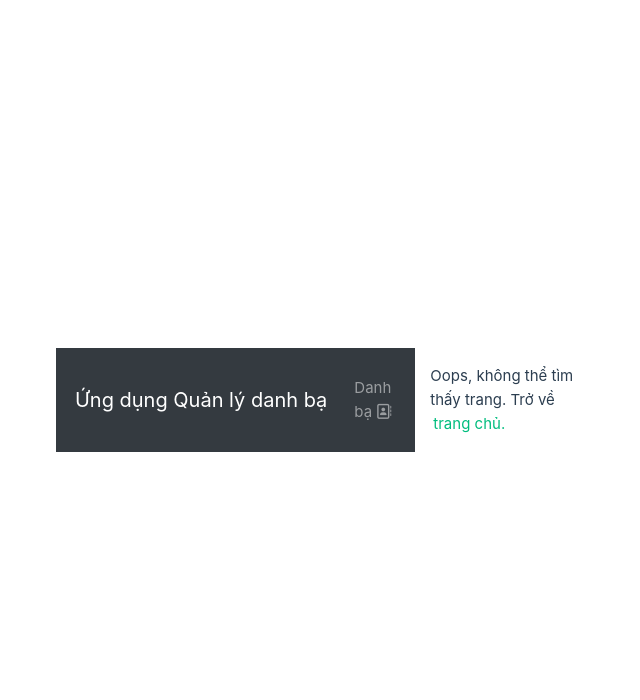
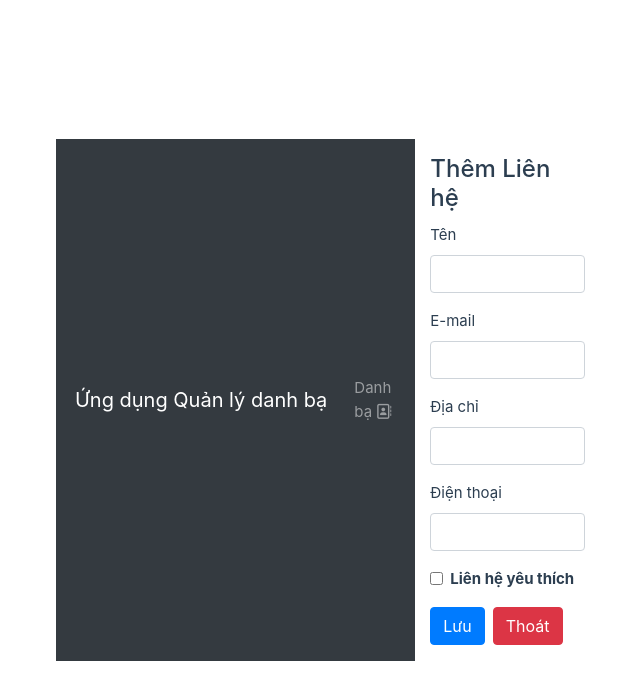
Before and after one commit to lqbao222666/frontend-3-4, a Vue app: page /contacts/add in a window 1280 px wide. Shown: the top 700 px of the page, without its empty margins (8-648 px from the left). Built offline with nearby package versions, Linux system fonts and the light colour scheme; no server answers.

Commit message:
Tao trang cap nhat lien he

```diff
--- a/src/components/ContactForm.vue
+++ b/src/components/ContactForm.vue
@@ -6,7 +6,7 @@
         name="name"
         type="text"
         class="form-control"
-        vmodel="contactLocal.name"
+        v-model="contactLocal.name"
       />
       <ErrorMessage name="name" class="error-feedback" />
     </div>
@@ -16,7 +16,7 @@
         name="email"
         type="email"
         class="form-control"
-        vmodel="contactLocal.email"
+        v-model="contactLocal.email"
       />
       <ErrorMessage name="email" class="error-feedback" />
     </div>
@@ -26,7 +26,7 @@
         name="address"
         type="text"
         class="form-control"
-        vmodel="contactLocal.address"
+        v-model="contactLocal.address"
       />
       <ErrorMessage name="address" class="error-feedback" />
     </div>
@@ -36,7 +36,7 @@
         name="phone"
         type="tel"
         class="form-control"
-        vmodel="contactLocal.phone"
+        v-model="contactLocal.phone"
       />
       <ErrorMessage name="phone" class="error-feedback" />
     </div>
@@ -45,7 +45,7 @@
         name="favorite"
         type="checkbox"
         class="form-check-input"
-        vmodel="contactLocal.favorite"
+        v-model="contactLocal.favorite"
       />
       <label for="favorite" class="form-check-label">
         <strong>Liên hệ yêu thích</strong>
--- a/src/router/index.js
+++ b/src/router/index.js
@@ -1,5 +1,6 @@
 import { createWebHistory, createRouter } from "vue-router";
 import ContactBook from "@/views/ContactBook.vue";
+
 const routes = [
   {
     path: "/",
@@ -7,19 +8,26 @@ const routes = [
     component: ContactBook,
   },
   {
-    path: "/:pathMatch(.*)*",
-    name: "notfound",
-    component: () => import("@/views/NotFound.vue"),
+    path: "/contacts/add",
+    name: "contact.add",
+    component: () => import("@/views/ContactAdd.vue"),
   },
   {
     path: "/contacts/:id",
     name: "contact.edit",
     component: () => import("@/views/ContactEdit.vue"),
-    props: true, // Truyền các biến trong $route.params vào làm props
+    props: true,
+  },
+  {
+    path: "/:pathMatch(.*)*",
+    name: "notfound",
+    component: () => import("@/views/NotFound.vue"),
   },
 ];
+
 const router = createRouter({
   history: createWebHistory(import.meta.env.BASE_URL),
   routes,
 });
+
 export default router;
--- /dev/null
+++ b/src/views/ContactAdd.vue
@@ -0,0 +1,49 @@
+<!-- src/views/ContactAdd.vue -->
+<template>
+  <div class="page">
+    <h4>Thêm Liên hệ</h4>
+    <ContactForm :contact="contact" @submit:contact="addContact" />
+    <p>{{ message }}</p>
+  </div>
+</template>
+
+<script>
+import ContactForm from "@/components/ContactForm.vue";
+import ContactService from "@/services/contact.service";
+
+export default {
+  components: {
+    ContactForm,
+  },
+  data() {
+    return {
+      contact: {
+        name: "",
+        email: "",
+        address: "",
+        phone: "",
+        favorite: false,
+      },
+      message: "",
+    };
+  },
+  methods: {
+    async addContact(data) {
+      try {
+        await ContactService.create(data);
+        alert("Liên hệ được thêm thành công.");
+        this.$router.push({ name: "contactbook" });
+      } catch (error) {
+        console.log(error);
+      }
+    },
+  },
+};
+</script>
+
+<style scoped>
+.page {
+  max-width: 600px;
+  margin: auto;
+}
+</style>
```
